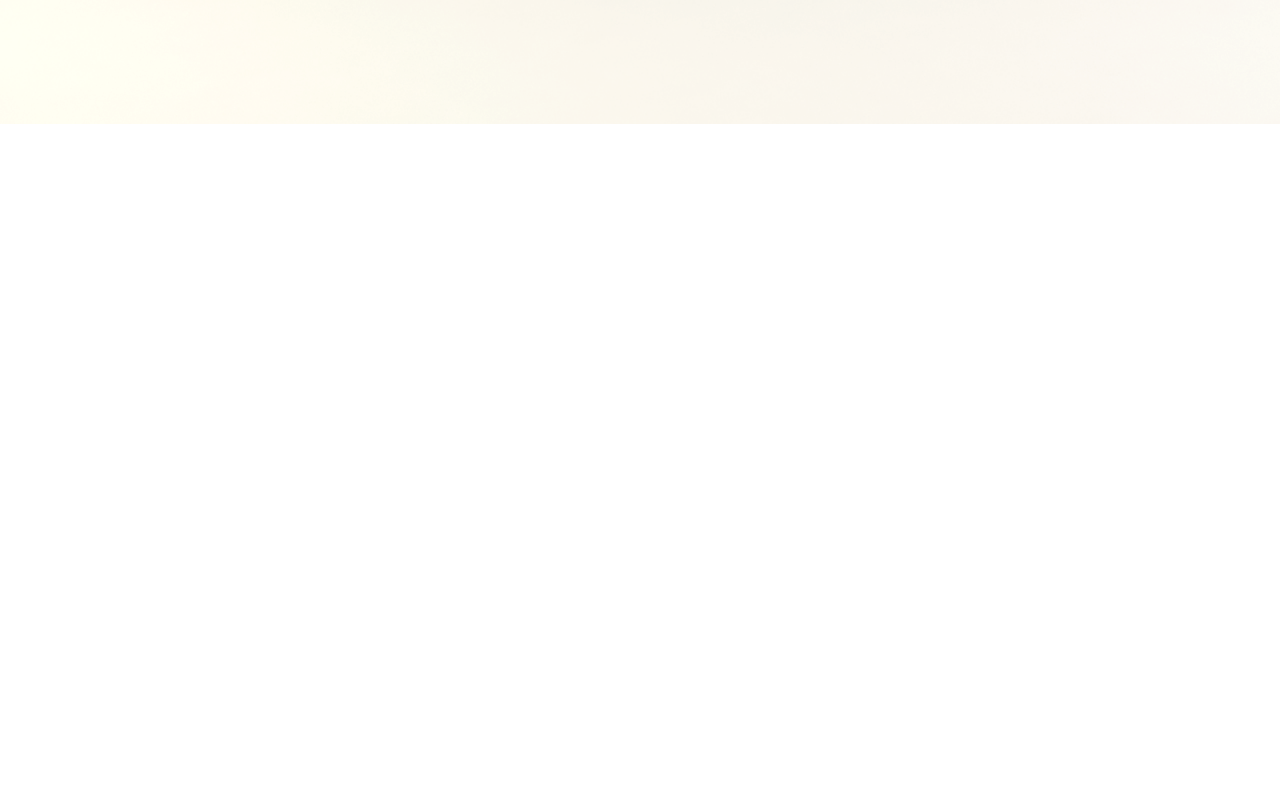
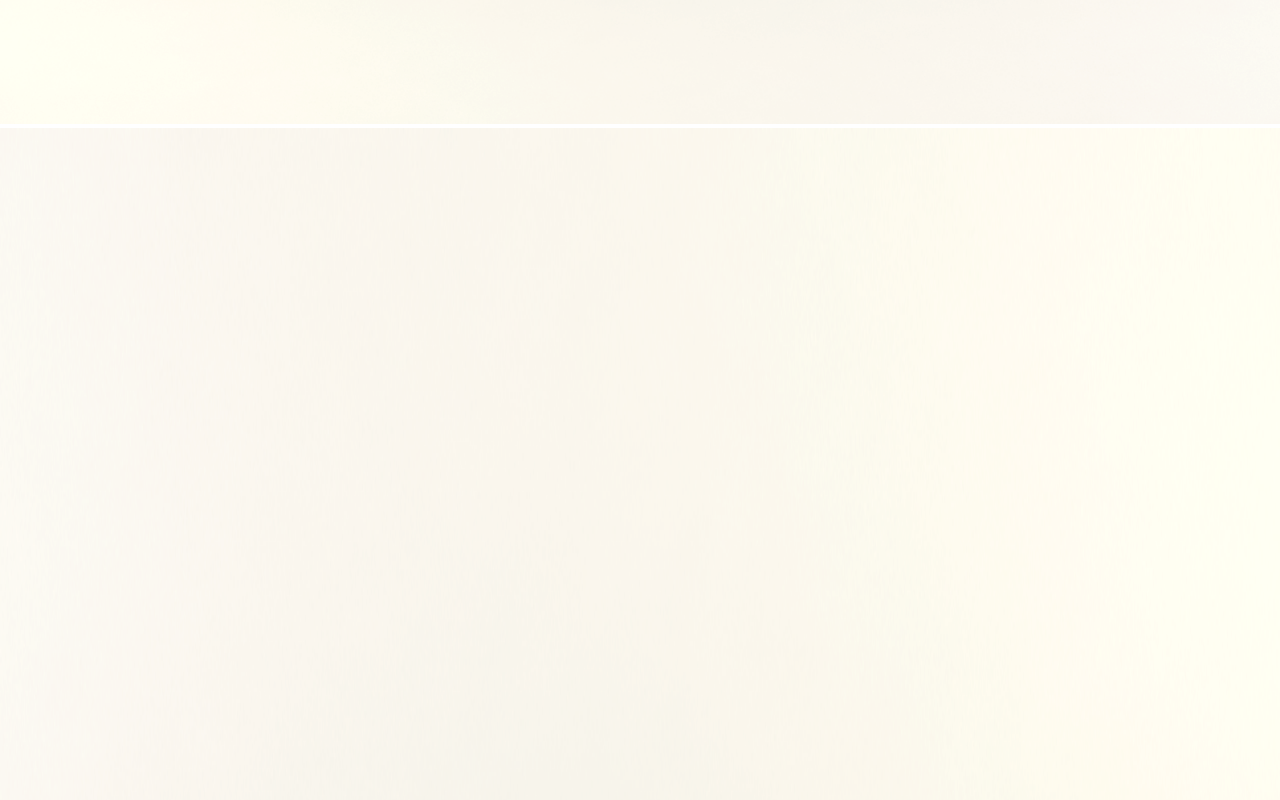
Before and after one commit to leeformento/el-1.0, a React (Create React App) app: page / in a window 1280 px wide. Shown: the part 900-1700 px from the top of the page. Before the commit the page ends 1028 px from the top, so only its background shows below. Built offline with nearby package versions, Linux system fonts and the light colour scheme.

Commit message:
Hero Two

```diff
--- a/src/App.js
+++ b/src/App.js
@@ -2,6 +2,8 @@ import React, { Component } from 'react';
 import './App.css';
 import NavBar from './Nav/NavBar'
 import MainHero from './Hero/MainHero'
+
+
 
 
 class App extends Component {
@@ -15,6 +17,7 @@ class App extends Component {
       <MainHero />
 
 
+
       </div>
       </div>
     );
--- a/src/Hero/MainHero.js
+++ b/src/Hero/MainHero.js
@@ -23,11 +23,20 @@ padding-top:20px;
     background-position: center center;
 `;
 
+let BgImage = styled.img`
+    /* margin-top: -100px; */
+    height: 1000px;
+    width: 100%;
+    background-size:     cover;                      /* <------ */
+    background-repeat:   no-repeat;
+    background-position: center center;
+`;
+
 const MainHero = () => {
     return (
         <Div>
             <HeroImage alt="hero" src={require('./assets/Hero.png')}/>
-
+            <BgImage alt="hero" src={require('./assets/bg.png')}/>
             {/* <i class="far fa-arrow-alt-circle-down"></i> */}
         </Div>
     )
```
Also changed, not shown: src/Hero/assets/bg.png (added).
